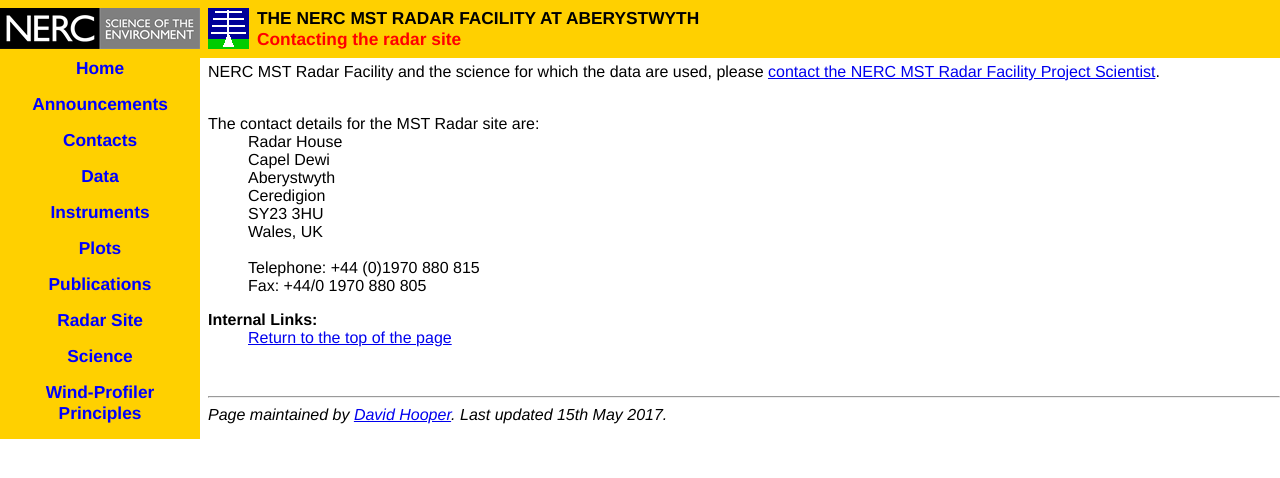
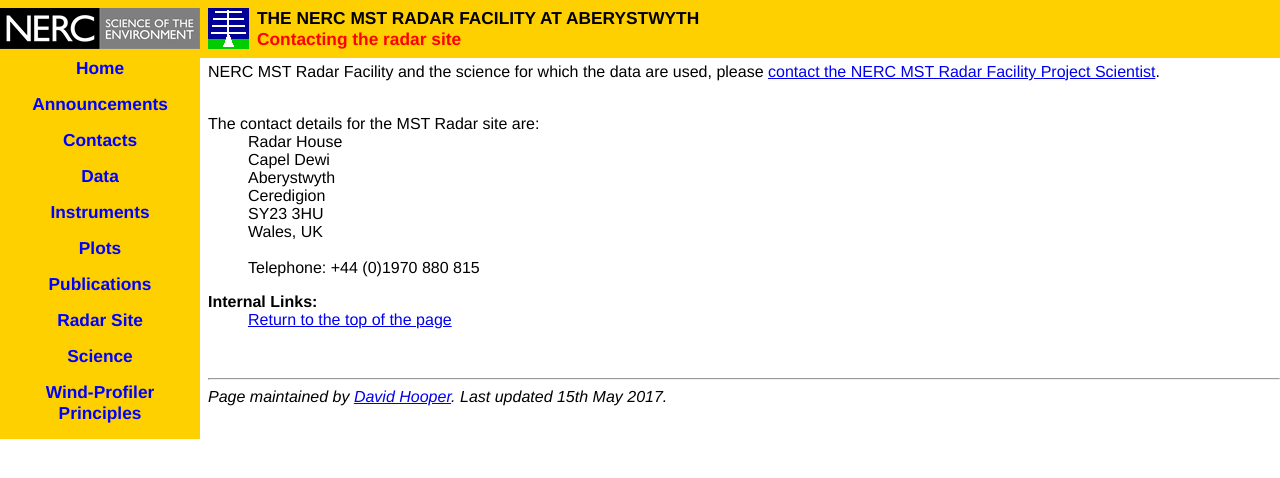
Before and after one commit to dahooper/nerc_mstrf_website, a Jekyll site: the page built from docs/contact_site.html, in a window 1280 px wide. Shown: the top 478 px of the page. Built offline with Jekyll 4.4.1, drawn with Linux system fonts in a browser that asks for light colours.

Commit message:
Update contact_site.html

```diff
--- a/docs/contact_site.html
+++ b/docs/contact_site.html
@@ -4,20 +4,19 @@
 ---
 
 NERC MST Radar Facility and the science for which the data are used,
-please <A href="facility_staff.html#proj_scientist">contact the NERC
-MST Radar Facility Project Scientist</A>.<BR><BR>
+please <a href="facility_staff.html#proj_scientist">contact the NERC
+MST Radar Facility Project Scientist</a>.<BR><BR>
 
-<DL>The contact details for the MST Radar site are:
-  <DD>Radar House<BR>
-      Capel Dewi<BR>
-      Aberystwyth<BR>
-      Ceredigion<BR>
-      SY23 3HU<BR>
-      Wales, UK<BR><BR>
+<dl>The contact details for the MST Radar site are:
+  <dd>Radar House<br>
+      Capel Dewi<br>
+      Aberystwyth<br>
+      Ceredigion<br>
+      SY23 3HU<br>
+      Wales, UK<BR><br>
 
-      Telephone: +44 (0)1970 880 815<BR>
-      Fax: +44/0 1970 880 805
-</DL>
+    Telephone: +44 (0)1970 880 815</dd>
+</dl>
 
 <!*** Links and references ***>
 <A name="internal">
```
